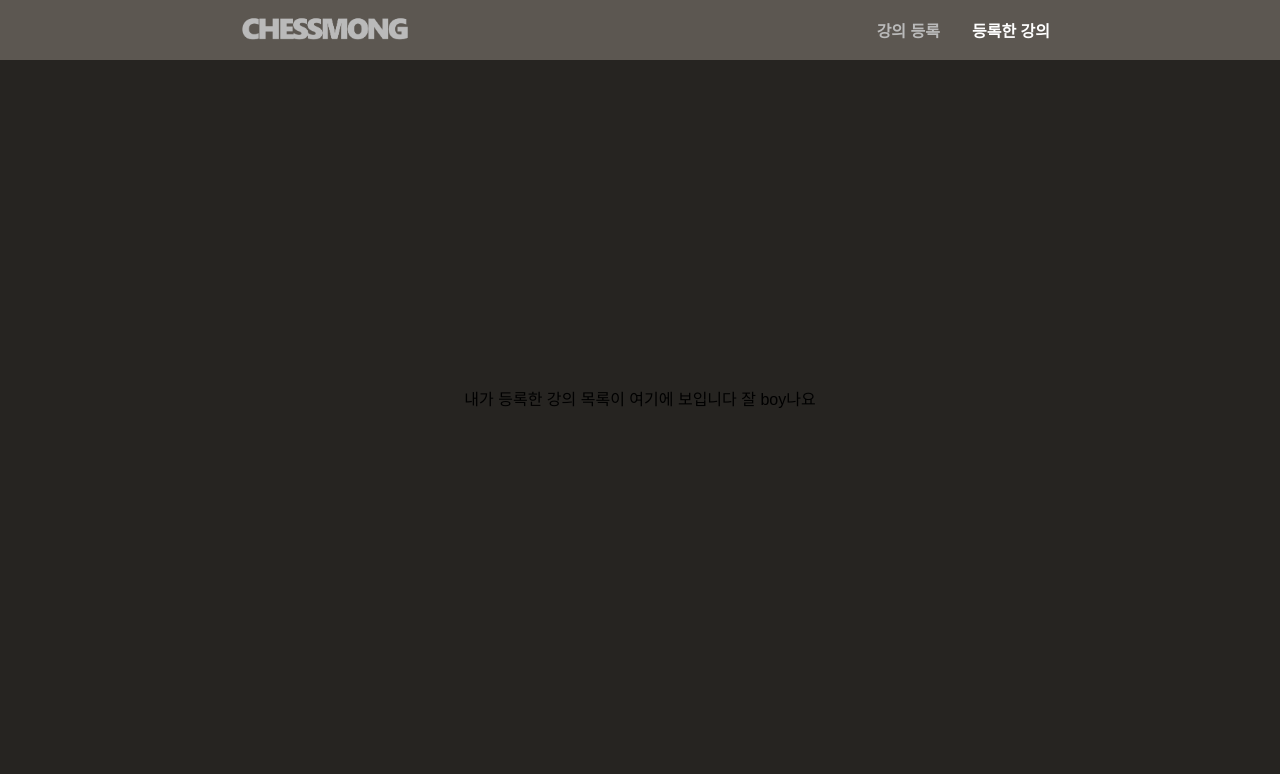
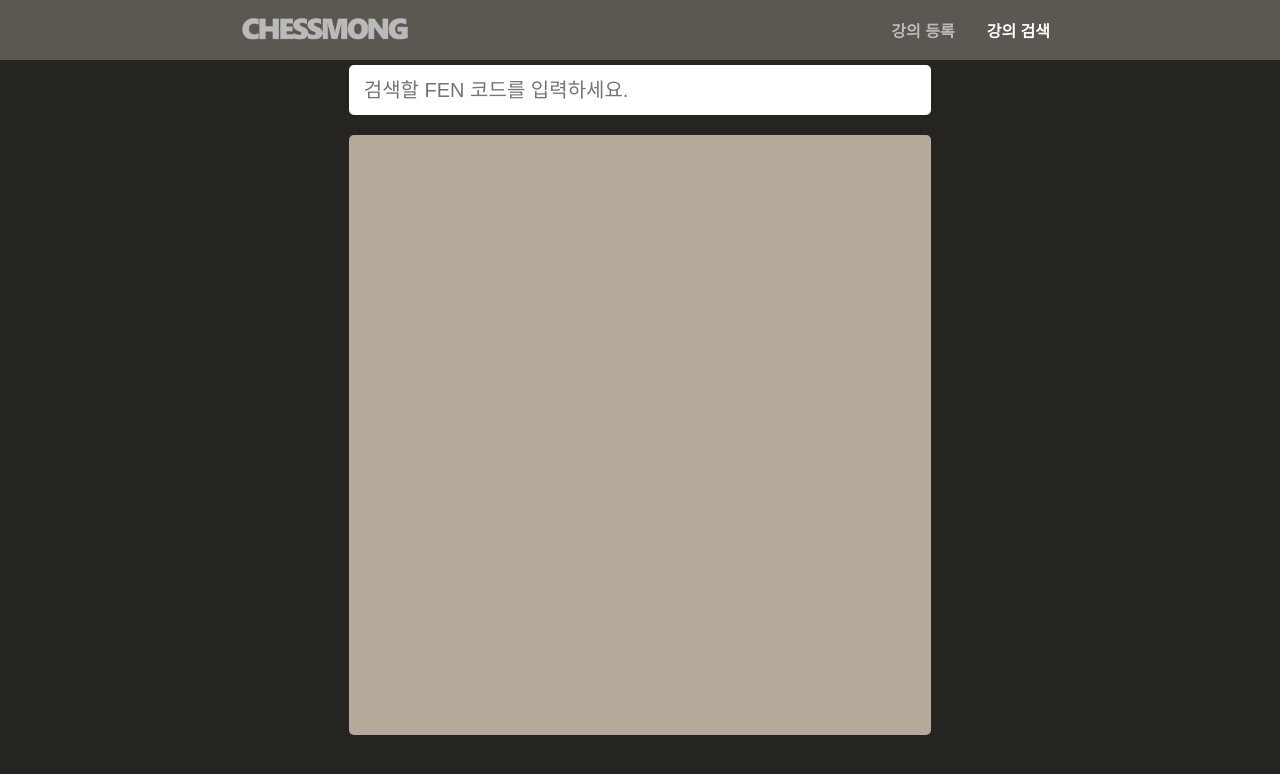
Before and after one commit to chessmong/FE_Chessmong_admin, a React (Create React App) app: page /list in a window 1280 px wide. Shown: the top 774 px of the page. Built offline with nearby package versions, Linux system fonts and the light colour scheme; sample sign-in values are in the browser's storage; a web font is replaced by a local one.

Commit message:
Feat: FEN 코드 검색 구현

```diff
--- /dev/null
+++ b/src/apis/get/getLecturesList.ts
@@ -0,0 +1,20 @@
+import { useQuery } from "react-query";
+import BASE_URL from "../../constants/BASEURL";
+
+const fetchLectures = async (fen: string) => {
+  const response = await BASE_URL.get(`/lectures`, {
+    params: { fen },
+  });
+
+  if (response.status !== 200) {
+    throw new Error("강의 목록을 불러오는 데 실패했습니다.");
+  }
+
+  return response.data;
+};
+
+export const useLectures = (fen: string) => {
+  return useQuery(["lectures", fen], () => fetchLectures(fen), {
+    enabled: !!fen,
+  });
+};
--- a/src/components/Layout/Header/index.tsx
+++ b/src/components/Layout/Header/index.tsx
@@ -43,7 +43,7 @@ export default function Header() {
             className={`${styles.navItem} ${isActiveList ? styles.active : ""}`}
             onClick={handleListClick}
           >
-            등록한 강의
+            강의 검색
           </button>
         </div>
       </div>
--- a/src/components/List/List.module.scss
+++ b/src/components/List/List.module.scss
@@ -0,0 +1,106 @@
+.container {
+  width: 100%;
+  height: 100%;
+  display: flex;
+  flex-direction: column;
+  align-items: center;
+  gap: 20px;
+
+  .inputContainer {
+    width: 70%;
+    height: 50px;
+    display: flex;
+    flex-direction: column;
+    gap: 8px;
+
+    .input {
+      width: 100%;
+      height: 100%;
+      background-color: #fff;
+      border-radius: 5px;
+      padding: 0 15px;
+      outline: none;
+      border: none;
+      font-size: 20px;
+      transition: border-color 0.3s;
+    }
+  }
+}
+
+.listContainer {
+  width: 70%;
+  height: 600px;
+  background-color: #b5aa99;
+  border-radius: 5px;
+  padding: 20px 10px 20px 20px;
+  display: flex;
+  flex-direction: column;
+  align-items: center;
+  justify-content: center;
+
+  .innerContainer {
+    width: 100%;
+    height: 100%;
+    padding-right: 10px;
+
+    gap: 10px;
+    overflow-y: auto;
+    overflow-x: hidden;
+
+    &::-webkit-scrollbar {
+      width: 8px;
+    }
+
+    &::-webkit-scrollbar-track {
+      background: #f1f1f1;
+      border-radius: 10px;
+    }
+
+    &::-webkit-scrollbar-thumb {
+      background: #8b8070;
+      border-radius: 10px;
+    }
+
+    &::-webkit-scrollbar-thumb:hover {
+      background: #8b8070;
+    }
+
+    .lectures {
+      display: flex;
+      flex-direction: column;
+      gap: 10px;
+    }
+
+    .lectureWrapper {
+      background-color: #fff;
+      border-radius: 5px;
+      padding: 20px;
+      display: flex;
+      gap: 20px;
+      cursor: pointer;
+
+      .lectureInfo {
+        display: flex;
+        flex-direction: column;
+        justify-content: space-between;
+      }
+
+      .title {
+        font-size: 18px;
+        margin-bottom: 8px;
+
+        &:hover {
+          text-decoration: underline;
+        }
+      }
+
+      .channelName {
+        font-size: 18px;
+      }
+
+      .publishedAt {
+        font-size: 14px;
+      }
+    }
+  }
+}
--- a/src/components/List/index.tsx
+++ b/src/components/List/index.tsx
@@ -1,5 +1,71 @@
+import { useState } from "react";
 import styles from "./List.module.scss";
+import { useLectures } from "../../apis/get/getLecturesList";
+import Spinner from "../Layout/Spinner";
+import { Lecture } from "./List.types";
 
 export default function List() {
-  return <div className={styles.container}>내가 등록한 강의 목록이 여기에 보입니다 잘 boy나요</div>;
+  const [fen, setFen] = useState("");
+  const [triggeredFen, setTriggeredFen] = useState("");
+  const { data, isLoading } = useLectures(triggeredFen);
+
+  const handleInputChange = (e: React.ChangeEvent<HTMLInputElement>) => {
+    setFen(e.target.value);
+  };
+
+  const handleKeyDown = (e: React.KeyboardEvent<HTMLInputElement>) => {
+    if (e.key === "Enter" && fen) {
+      setTriggeredFen(fen);
+    }
+  };
+
+  const handleLectureClick = (link: string) => {
+    window.open(link, "_blank");
+  };
+
+  return (
+    <div className={styles.container}>
+      <div className={styles.inputContainer}>
+        <input
+          className={styles.input}
+          value={fen}
+          onChange={handleInputChange}
+          onKeyDown={handleKeyDown}
+          placeholder="검색할 FEN 코드를 입력하세요."
+        />
+      </div>
+      <div className={styles.listContainer}>
+        {isLoading ? (
+          <Spinner />
+        ) : data && data.length === 0 ? (
+          <p>등록된 강의가 없습니다.</p>
+        ) : (
+          <div className={styles.innerContainer}>
+            <ul className={styles.lectures}>
+              {Array.isArray(data) &&
+                data.map((lecture: Lecture, index: number) => (
+                  <li key={index}>
+                    <div
+                      className={styles.lectureWrapper}
+                      onClick={() => handleLectureClick(lecture.link)}
+                    >
+                      <img src={lecture.image} alt={lecture.title} width={100} height={80} />
+                      <div className={styles.lectureInfo}>
+                        <div>
+                          <h3 className={styles.title}>{lecture.title}</h3>
+                          <p className={styles.channelName}>{lecture.channelName}</p>
+                        </div>
+                        <p className={styles.publishedAt}>
+                          {new Date(lecture.publishedAt).toLocaleDateString()}
+                        </p>
+                      </div>
+                    </div>
+                  </li>
+                ))}
+            </ul>
+          </div>
+        )}
+      </div>
+    </div>
+  );
 }
--- a/src/pages/ChessPage/index.tsx
+++ b/src/pages/ChessPage/index.tsx
@@ -25,6 +25,7 @@ export default function ChessPage() {
       { link: url, positions: savedPositions },
       {
         onSuccess: () => {
+          setSavedPositions([]);
           navigate("/");
         },
         onError: () => {
```
Also changed, not shown: src/components/List/List.types.ts (added, +7 -0 lines).
